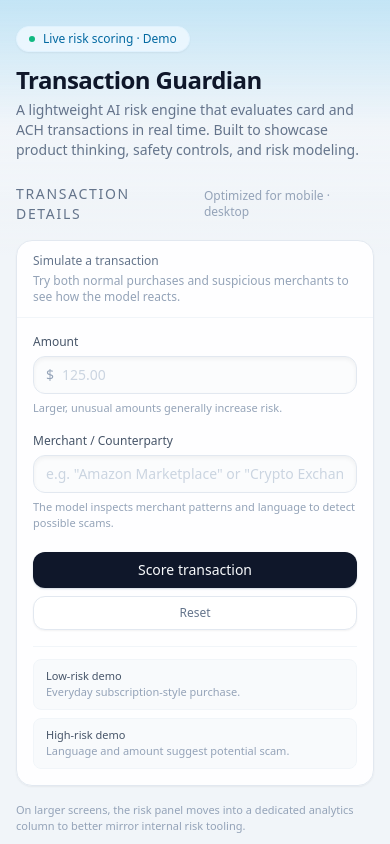
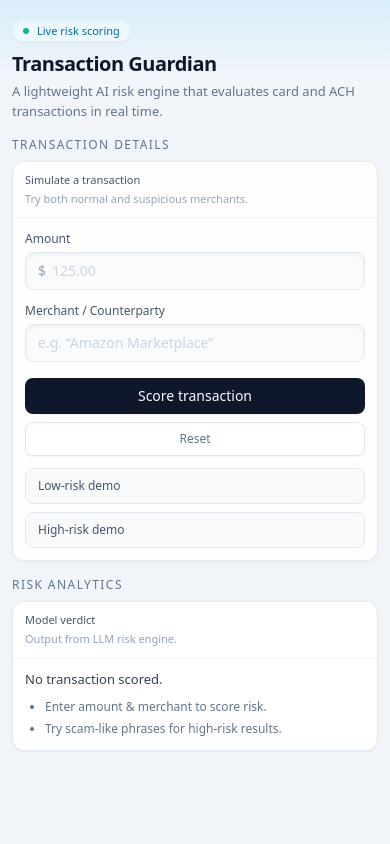
Before and after one commit to tylerbarnard23-PM/ai-transaction-guardian, a React (Vite) app in the folder frontend/: page / in a window 390 px wide. Shown: the top 844 px of the page. Built offline with nearby package versions, Linux system fonts and the light colour scheme.

Commit message:
Refactor App.tsx layout and styles for responsiveness
Updated layout and styling in App.tsx for better responsiveness and visual clarity. Adjusted gradient backgrounds, header styles, and form elements.

```diff
--- a/frontend/src/App.tsx
+++ b/frontend/src/App.tsx
@@ -70,84 +70,72 @@ export default function App() {
 
   return (
     <div className="min-h-screen bg-slate-100">
-      {/* Top gradient / chrome */}
-      <div className="pointer-events-none fixed inset-x-0 top-0 h-64 bg-gradient-to-b from-sky-500/20 via-slate-100 to-transparent" />
+      {/* subtle gradient top */}
+      <div className="pointer-events-none fixed inset-x-0 top-0 h-40 bg-gradient-to-b from-sky-300/20 via-slate-100 to-transparent" />
 
-      <div className="relative mx-auto flex min-h-screen max-w-6xl flex-col px-4 pb-10 pt-6 sm:px-6 lg:px-8 lg:pt-10">
-        {/* Header */}
-        <header className="mb-6 flex items-center justify-between gap-4">
+      <div className="relative mx-auto flex min-h-screen max-w-6xl flex-col px-3 pb-10 pt-4 sm:px-6 lg:px-8 lg:pt-10">
+
+        {/* HEADER */}
+        <header className="mb-4 flex items-start justify-between lg:mb-6">
           <div>
-            <div className="inline-flex items-center gap-2 rounded-full border border-sky-100 bg-sky-50/80 px-3 py-1 text-xs font-medium text-sky-700 shadow-sm">
+            <div className="inline-flex items-center gap-2 rounded-full border border-sky-100 bg-sky-50/80 px-2.5 py-0.5 text-[11px] font-medium text-sky-700 shadow-sm">
               <span className="h-1.5 w-1.5 rounded-full bg-emerald-500" />
-              Live risk scoring · Demo
+              Live risk scoring
             </div>
-            <h1 className="mt-3 text-2xl font-semibold tracking-tight text-slate-900 sm:text-3xl">
+
+            <h1 className="mt-2 text-xl font-semibold tracking-tight text-slate-900 sm:text-2xl lg:text-3xl">
               Transaction Guardian
             </h1>
-            <p className="mt-1 max-w-xl text-sm text-slate-500">
+
+            <p className="mt-1 max-w-lg text-[13px] text-slate-500 sm:text-sm lg:text-base">
               A lightweight AI risk engine that evaluates card and ACH
-              transactions in real time. Built to showcase product thinking,
-              safety controls, and risk modeling.
+              transactions in real time.
             </p>
           </div>
 
-          {/* Desktop only: brand badge */}
-          <div className="hidden flex-col items-end text-right text-xs text-slate-400 lg:flex">
-            <span className="font-medium text-slate-500">
-              Portfolio prototype
-            </span>
-            <span>Built with React · Vite · Tailwind</span>
+          {/* desktop badge */}
+          <div className="hidden text-xs text-slate-400 lg:flex lg:flex-col lg:text-right">
+            <span className="font-medium text-slate-500">Portfolio prototype</span>
+            <span>React · Vite · Tailwind</span>
           </div>
         </header>
 
-        {/* Main layout:
-            - Mobile: stacked
-            - Desktop: 2-column (inputs left, results right)
-        */}
-        <main className="flex flex-1 flex-col gap-6 lg:flex-row">
-          {/* Left column – transaction form + helper copy */}
+        {/* MAIN LAYOUT */}
+        <main className="flex flex-1 flex-col gap-4 lg:flex-row lg:gap-6">
+
+          {/* LEFT COLUMN — TRANSACTION FORM */}
           <section className="lg:w-[46%]">
-            <div className="mb-4 flex items-center justify-between gap-2">
-              <h2 className="text-sm font-medium uppercase tracking-[0.12em] text-slate-500">
+            <h2 className="mb-2 text-xs font-medium uppercase tracking-[0.12em] text-slate-500 lg:mb-3">
               Transaction details
             </h2>
-              <span className="text-xs text-slate-400 lg:hidden">
-                Optimized for mobile · desktop
-              </span>
-            </div>
 
-            <div className="overflow-hidden rounded-2xl border border-slate-200 bg-white/90 shadow-sm backdrop-blur">
-              <div className="border-b border-slate-100 px-4 py-3 sm:px-6">
-                <p className="text-xs font-medium text-slate-500">
+            <div className="overflow-hidden rounded-xl border border-slate-200 bg-white/90 shadow-sm backdrop-blur">
+              <div className="border-b border-slate-100 px-3 py-2.5 sm:px-5 sm:py-3">
+                <p className="text-[11px] font-medium text-slate-600 sm:text-xs">
                   Simulate a transaction
                 </p>
-                <p className="mt-1 text-xs text-slate-400">
-                  Try both normal purchases and suspicious merchants to see how
-                  the model reacts.
+                <p className="mt-0.5 text-[11px] text-slate-400 sm:text-xs">
+                  Try both normal and suspicious merchants.
                 </p>
               </div>
 
               <form
                 onSubmit={scoreTransaction}
-                className="space-y-4 px-4 py-4 sm:px-6 sm:py-5"
+                className="space-y-3 px-3 py-3 sm:px-5 sm:py-4"
               >
-                {/* Amount */}
-                <div className="space-y-1.5">
-                  <label
-                    htmlFor="amount"
-                    className="block text-xs font-medium text-slate-600"
-                  >
+                {/* AMOUNT */}
+                <div className="space-y-1">
+                  <label className="block text-[12px] font-medium text-slate-600">
                     Amount
                   </label>
-                  <div className="flex items-center rounded-xl border border-slate-200 bg-slate-50/60 px-3 py-2 shadow-inner">
-                    <span className="mr-2 text-sm text-slate-400">$</span>
+
+                  <div className="flex items-center rounded-lg border border-slate-200 bg-slate-50/70 px-3 py-2 shadow-inner">
+                    <span className="mr-1.5 text-sm text-slate-400">$</span>
                     <input
-                      id="amount"
                       type="number"
-                      inputMode="decimal"
+                      required
                       min="0"
                       step="0.01"
-                      required
                       value={transaction.amount}
                       onChange={(e) =>
                         setTransaction((prev) => ({
@@ -155,25 +143,18 @@ export default function App() {
                           amount: e.target.value,
                         }))
                       }
-                      className="w-full border-none bg-transparent text-sm text-slate-900 placeholder:text-slate-300 focus:outline-none focus:ring-0"
+                      className="w-full border-none bg-transparent text-sm text-slate-900 placeholder:text-slate-300 focus:outline-none"
                       placeholder="125.00"
                     />
                   </div>
-                  <p className="text-[11px] text-slate-400">
-                    Larger, unusual amounts generally increase risk.
-                  </p>
                 </div>
 
-                {/* Merchant */}
-                <div className="space-y-1.5">
-                  <label
-                    htmlFor="merchant"
-                    className="block text-xs font-medium text-slate-600"
-                  >
+                {/* MERCHANT */}
+                <div className="space-y-1">
+                  <label className="block text-[12px] font-medium text-slate-600">
                     Merchant / Counterparty
                   </label>
                   <input
-                    id="merchant"
                     type="text"
                     required
                     value={transaction.merchant}
@@ -183,26 +164,22 @@ export default function App() {
                         merchant: e.target.value,
                       }))
                     }
-                    className="w-full rounded-xl border border-slate-200 bg-slate-50/60 px-3 py-2 text-sm text-slate-900 placeholder:text-slate-300 shadow-inner focus:border-sky-400 focus:outline-none focus:ring-1 focus:ring-sky-200"
-                    placeholder='e.g. "Amazon Marketplace" or "Crypto Exchange XYZ"'
+                    className="w-full rounded-lg border border-slate-200 bg-slate-50/70 px-3 py-2 text-sm text-slate-900 placeholder:text-slate-300 shadow-inner focus:border-sky-400 focus:outline-none focus:ring-1 focus:ring-sky-200"
+                    placeholder='e.g. “Amazon Marketplace”'
                   />
-                  <p className="text-[11px] text-slate-400">
-                    The model inspects merchant patterns and language to detect
-                    possible scams.
-                  </p>
                 </div>
 
-                {/* Actions */}
-                <div className="flex flex-col gap-2 pt-1 sm:flex-row sm:items-center sm:justify-between">
+                {/* BUTTONS */}
+                <div className="flex flex-col gap-2 pt-1 sm:flex-row sm:items-center">
                   <button
                     type="submit"
                     disabled={loading}
-                    className="inline-flex items-center justify-center rounded-xl bg-slate-900 px-4 py-2 text-sm font-medium text-slate-50 shadow-sm shadow-slate-400/40 transition hover:bg-slate-800 hover:shadow-md disabled:cursor-not-allowed disabled:bg-slate-300"
+                    className="inline-flex items-center justify-center rounded-lg bg-slate-900 px-4 py-2 text-sm font-medium text-slate-50 shadow-sm transition hover:bg-slate-800 disabled:bg-slate-300 disabled:cursor-not-allowed"
                   >
                     {loading && (
                       <span className="mr-2 inline-flex h-4 w-4 animate-spin rounded-full border-[2px] border-slate-200 border-t-slate-900" />
                     )}
-                    {loading ? "Scoring transaction..." : "Score transaction"}
+                    {loading ? "Scoring..." : "Score transaction"}
                   </button>
 
                   <button
@@ -212,14 +189,14 @@ export default function App() {
                       setResult(null);
                       setError(null);
                     }}
-                    className="inline-flex items-center justify-center rounded-xl border border-slate-200 bg-white px-3 py-2 text-xs font-medium text-slate-500 shadow-sm transition hover:border-slate-300 hover:bg-slate-50"
+                    className="rounded-lg border border-slate-200 bg-white px-3 py-2 text-xs font-medium text-slate-500 shadow-sm hover:bg-slate-50"
                   >
                     Reset
                   </button>
                 </div>
 
-                {/* Helper scenarios */}
-                <div className="mt-3 grid gap-2 border-t border-slate-100 pt-3 text-[11px] text-slate-400 sm:grid-cols-2">
+                {/* DEMO BUTTONS */}
+                <div className="mt-2 grid gap-2 sm:grid-cols-2">
                   <button
                     type="button"
                     onClick={() =>
@@ -228,11 +205,11 @@ export default function App() {
                         merchant: "Streaming Service Subscription",
                       })
                     }
-                    className="rounded-lg border border-slate-100 bg-slate-50 px-3 py-2 text-left transition hover:border-sky-100 hover:bg-sky-50"
+                    className="rounded-lg border border-slate-200 bg-slate-50 px-3 py-2 text-left text-[12px] text-slate-600 hover:border-sky-200 hover:bg-sky-50"
                   >
-                    <p className="font-medium text-slate-600">Low-risk demo</p>
-                    <p>Everyday subscription-style purchase.</p>
+                    Low-risk demo
                   </button>
+
                   <button
                     type="button"
                     onClick={() =>
@@ -242,126 +219,90 @@ export default function App() {
                           "Urgent wire to unknown international crypto broker",
                       })
                     }
-                    className="rounded-lg border border-slate-100 bg-slate-50 px-3 py-2 text-left transition hover:border-rose-50 hover:border-rose-100"
+                    className="rounded-lg border border-slate-200 bg-slate-50 px-3 py-2 text-left text-[12px] text-slate-600 hover:border-rose-200 hover:bg-rose-50"
                   >
-                    <p className="font-medium text-slate-600">
                     High-risk demo
-                    </p>
-                    <p>Language and amount suggest potential scam.</p>
                   </button>
                 </div>
               </form>
             </div>
-
-            {/* Mobile-only footer note */}
-            <p className="mt-4 text-[11px] text-slate-400 lg:hidden">
-              On larger screens, the risk panel moves into a dedicated analytics
-              column to better mirror internal risk tooling.
-            </p>
           </section>
 
-          {/* Right column – risk analytics */}
+          {/* RIGHT COLUMN — RISK ANALYTICS */}
           <section className="lg:w-[54%]">
-            <div className="mb-4 flex items-center justify-between gap-2">
-              <h2 className="text-sm font-medium uppercase tracking-[0.12em] text-slate-500">
+            <h2 className="mb-2 text-xs font-medium uppercase tracking-[0.12em] text-slate-500 lg:mb-3">
               Risk analytics
             </h2>
-              <span className="hidden text-xs text-slate-400 lg:inline">
-                Desktop view: dedicated analytics column
-              </span>
-            </div>
 
-            <div className="flex h-full flex-col gap-4">
-              {/* Main risk card */}
-              <div className="flex-1 overflow-hidden rounded-2xl border border-slate-200 bg-white shadow-sm shadow-slate-300/40">
-                <div className="border-b border-slate-100 px-4 py-3 sm:px-6">
-                  <div className="flex items-center justify-between gap-3">
+            <div className="flex flex-col gap-3 lg:gap-4">
+
+              <div className="rounded-xl border border-slate-200 bg-white shadow-sm">
+                <div className="border-b border-slate-100 px-3 py-2.5 sm:px-5 sm:py-3">
+                  <div className="flex items-center justify-between">
                     <div>
-                      <p className="text-xs font-medium text-slate-500">
+                      <p className="text-[11px] font-medium text-slate-600 sm:text-xs">
                         Model verdict
                       </p>
                       <p className="mt-0.5 text-[11px] text-slate-400">
-                        Output from LLM-based risk engine running on a
-                        serverless worker.
+                        Output from LLM risk engine.
                       </p>
                     </div>
                     {result && (
-                      <span className="inline-flex items-center rounded-full bg-slate-900 px-3 py-1 text-[11px] font-medium text-slate-50">
+                      <span className="rounded-full bg-slate-900 px-3 py-0.5 text-[11px] font-medium text-slate-50">
                         {result.verdict}
                       </span>
                     )}
                   </div>
                 </div>
 
-                <div className="px-4 py-4 sm:px-6 sm:py-5">
-                  {/* Loading state */}
+                <div className="px-3 py-3 sm:px-5 sm:py-4">
+                  {/* LOADING */}
                   {loading && (
-                    <div className="space-y-4">
-                      <div className="space-y-2">
+                    <div className="space-y-3">
                       <div className="h-4 w-24 animate-pulse rounded-full bg-slate-200" />
-                        <div className="h-6 w-40 animate-pulse rounded-full bg-slate-200" />
-                      </div>
                       <div className="h-2 w-full animate-pulse rounded-full bg-slate-200" />
-                      <div className="grid gap-2 sm:grid-cols-3">
-                        <div className="h-20 animate-pulse rounded-xl bg-slate-100" />
-                        <div className="h-20 animate-pulse rounded-xl bg-slate-100" />
-                        <div className="h-20 animate-pulse rounded-xl bg-slate-100" />
-                      </div>
                     </div>
                   )}
 
-                  {/* Error state */}
+                  {/* ERROR */}
                   {!loading && error && (
-                    <div className="rounded-xl border border-rose-100 bg-rose-50 px-3 py-3 text-xs text-rose-700">
+                    <div className="rounded-lg border border-rose-200 bg-rose-50 px-3 py-2 text-xs text-rose-700">
                       {error}
                     </div>
                   )}
 
-                  {/* Empty state */}
+                  {/* EMPTY */}
                   {!loading && !error && !result && (
-                    <div className="space-y-3 text-sm text-slate-500">
-                      <p className="font-medium text-slate-600">
-                        No transaction scored yet.
+                    <div className="space-y-2 text-[13px] text-slate-600">
+                      <p className="font-medium text-slate-700">
+                        No transaction scored.
                       </p>
-                      <p className="text-sm text-slate-500">
-                        Start by entering an amount and merchant on the left.
-                        The engine will return a risk score, verdict, and
-                        reasoning that you can extend with portfolio-specific
-                        rules or CFPB-aligned policies later.
-                      </p>
-                      <ul className="mt-2 list-disc space-y-1 pl-5 text-[13px] text-slate-500">
-                        <li>Test both safe and suspicious scenarios.</li>
-                        <li>
-                          Use scam-like language (e.g. “urgent wire”, “crypto
-                          recovery”) to see how the explanation changes.
-                        </li>
-                        <li>
-                          This UI is intentionally structured like an internal
-                          risk console a bank might use.
-                        </li>
+                      <ul className="list-disc space-y-1 pl-5 text-[12px] text-slate-500">
+                        <li>Enter amount & merchant to score risk.</li>
+                        <li>Try scam-like phrases for high-risk results.</li>
                       </ul>
                     </div>
                   )}
 
-                  {/* Result state */}
+                  {/* RESULT */}
                   {!loading && !error && result && (
-                    <div className="space-y-5 text-sm">
-                      {/* Score + bar */}
-                      <div className="space-y-3">
+                    <div className="space-y-4">
+                      {/* SCORE HEADER */}
                       <div className="flex items-center justify-between">
                         <div>
-                            <p className="text-xs font-medium uppercase tracking-[0.16em] text-slate-500">
+                          <p className="text-[11px] uppercase tracking-[0.14em] text-slate-500">
                             Risk score
                           </p>
-                            <p className="mt-1 text-2xl font-semibold text-slate-900">
+                          <p className="mt-1 text-xl font-semibold text-slate-900">
                             {result.risk_score}
                             <span className="ml-1 text-sm font-normal text-slate-400">
-                                / 100
+                              /100
                             </span>
                           </p>
                         </div>
+
                         <div className="text-right">
-                            <p className="text-xs font-medium text-slate-500">
+                          <p className="text-[12px] font-medium text-slate-600">
                             {riskLabel(result.risk_score)}
                           </p>
                           <p className="text-[11px] text-slate-400">
@@ -370,7 +311,8 @@ export default function App() {
                         </div>
                       </div>
 
-                        <div className="h-2 w-full overflow-hidden rounded-full bg-slate-100">
+                      {/* RISK BAR */}
+                      <div className="h-2 w-full rounded-full bg-slate-100 overflow-hidden">
                         <div
                           className={`h-full rounded-full ${riskColor(
                             result.risk_score
@@ -384,88 +326,20 @@ export default function App() {
                         />
                       </div>
 
-                        <p className="text-[11px] text-slate-400">
-                          0–30: low risk, 30–70: monitor, 70–100: block or step
-                          up authentication.
-                        </p>
-                      </div>
-
-                      {/* Reasoning */}
-                      <div className="space-y-2 rounded-xl border border-slate-100 bg-slate-50 px-3 py-3">
-                        <p className="text-xs font-medium text-slate-600">
+                      {/* EXPLANATION */}
+                      <div className="rounded-lg border border-slate-100 bg-slate-50 px-3 py-2.5">
+                        <p className="text-[12px] font-medium text-slate-600">
                           Explanation
                         </p>
-                        <p className="text-sm text-slate-600">
+                        <p className="mt-1 text-[13px] text-slate-700">
                           {result.explanation || result.reason}
                         </p>
-                      </div>
-
-                      {/* Signals */}
-                      {result.signals && result.signals.length > 0 && (
-                        <div className="space-y-2">
-                          <p className="text-xs font-medium text-slate-600">
-                            Signals considered
-                          </p>
-                          <div className="flex flex-wrap gap-2">
-                            {result.signals.map((signal) => (
-                              <span
-                                key={signal}
-                                className="inline-flex items-center rounded-full bg-slate-50 px-3 py-1 text-[11px] font-medium text-slate-600 ring-1 ring-slate-200"
-                              >
-                                <span className="mr-1 h-1.5 w-1.5 rounded-full bg-slate-300" />
-                                {signal.replace(/_/g, " ")}
-                              </span>
-                            ))}
-                          </div>
-                        </div>
-                      )}
-
-                      {/* Meta */}
-                      <div className="grid gap-3 border-t border-slate-100 pt-3 text-[11px] text-slate-400 sm:grid-cols-3">
-                        <div>
-                          <p className="font-medium text-slate-500">
-                            Model / backend
-                          </p>
-                          <p>
-                            {result.model} on {result.backend}
-                          </p>
-                        </div>
-                        <div>
-                          <p className="font-medium text-slate-500">
-                            Evaluated at
-                          </p>
-                          <p>
-                            {new Date(result.timestamp).toLocaleString(undefined,
-                              {
-                                month: "short",
-                                day: "numeric",
-                                hour: "2-digit",
-                                minute: "2-digit",
-                              }
-                            )}
-                          </p>
-                        </div>
-                        <div>
-                          <p className="font-medium text-slate-500">
-                            Portfolio notes
-                          </p>
-                          <p>
-                            Rules & CFPB alignment can be layered on top of this
-                            scoring engine.
-                          </p>
-                        </div>
                       </div>
                     </div>
                   )}
                 </div>
               </div>
 
-              {/* Desktop-only: tiny footer */}
-              <div className="hidden text-[11px] text-slate-400 lg:block">
-                Designed to feel like internal risk tooling used by banks and
-                payment processors. Layout intentionally diverges between mobile
-                (stacked decisioning) and desktop (dual-column console).
-              </div>
             </div>
           </section>
         </main>
```
Lines whose indentation alone changed are shown as unchanged.
